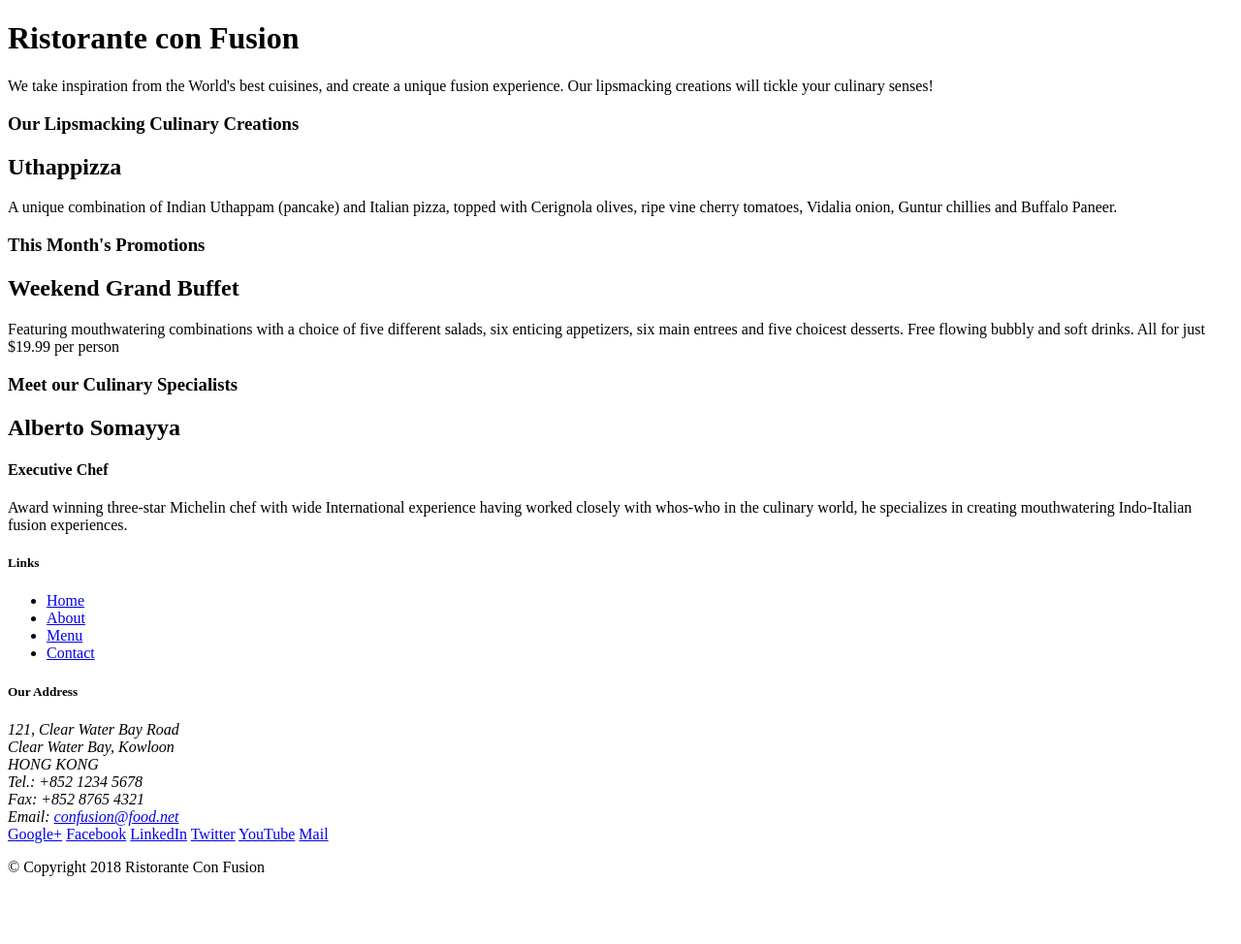
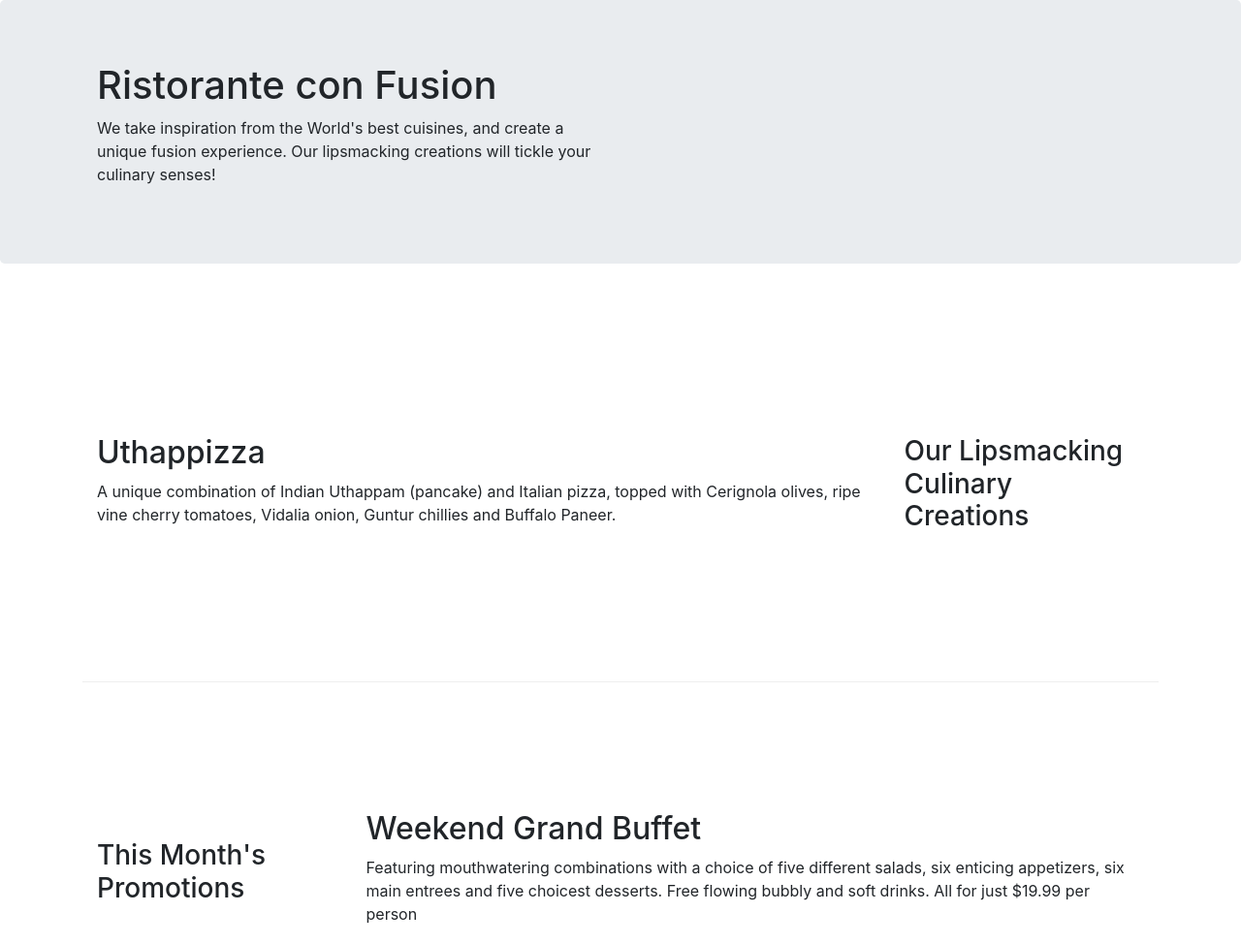
Before and after one commit to gustaborges/course-hku-bootstrap, a website: page index.html in a window 1280 px wide. Shown: the top 974 px of the page at 97% size. Before the commit the page ends 920 px from the top, so only its background shows below. Drawn offline with nearby package versions, Linux system fonts and the light colour scheme.

Commit message:
Bootstrap Grid Part 2

```diff
--- /dev/null
+++ b/css/styles.css
@@ -0,0 +1,22 @@
+.row-header {
+    margin: 0px auto;
+    padding: 0px;
+}
+
+.row-content {
+    margin: 0px auto;
+    padding: 50px 0px;
+    border-bottom: 1px ridge;
+    min-height: 400px;
+}
+
+.footer {
+    background-color: rgb(211, 117, 79);
+    margin: 0px auto;
+    padding: 20px 0px;
+    color: white;
+}
+
+.footer a {
+    color: rgb(104, 49, 5);
+}
--- a/index.html
+++ b/index.html
@@ -2,51 +2,65 @@
 <html lang="en">
 
 <head>
+    <!-- Required meta tags always come first -->
+    <meta charset="utf-8">
+    <meta name="viewport" content="width=device-width, initial-scale=1, shrink-to-fit=no">
+    <meta http-equiv="x-ua-compatible" content="ie=edge">
+
+    <!-- Bootstrap CSS -->
+    <link rel="stylesheet" href="node_modules/bootstrap/dist/css/bootstrap.min.css">
+    <link rel="stylesheet" href="css/styles.css">
     <title>Ristorante Con Fusion</title>
 </head>
 
 <body>
 
-    <header>
-        <div>
-            <div>
-                <div>
+    <header class="jumbotron">
+
+        <div class="container">
+            <div class="row row-header">
+
+                <div class="col-12 col-sm-6">
                     <h1>Ristorante con Fusion</h1>
                     <p>We take inspiration from the World's best cuisines, and create a unique fusion experience. Our lipsmacking creations will tickle your culinary senses!</p>
                 </div>
-                <div>
+
+                <div class="col-12 col-sm">
                 </div>
+
             </div>
         </div>
+
     </header>
 
-    <div>
-        <div>
-            <div>
+    <div class="container">
+        <div class="row row-content align-items-center">
+            <div class="col-12 col-sm-4 order-sm-last col-md-3">
                 <h3>Our Lipsmacking Culinary Creations</h3>
             </div>
-            <div>
+            <div class="col-12 col-sm col-md">
                 <h2>Uthappizza</h2>
                 <p>A unique combination of Indian Uthappam (pancake) and Italian pizza, topped with Cerignola olives, ripe vine cherry tomatoes, Vidalia onion, Guntur chillies and Buffalo Paneer.</p>
             </div>
         </div>
 
 
-        <div>
-            <div>
+        <div class="row row-content align-items-center">
+            <div class="col-12 col-sm-4 order-sm-first col-md-3">
                 <h3>This Month's Promotions</h3>
             </div>
-            <div>
+            <div class="col-12 col-sm col-md">
                 <h2>Weekend Grand Buffet</h2>
                 <p>Featuring mouthwatering combinations with a choice of five different salads, six enticing appetizers, six main entrees and five choicest desserts. Free flowing bubbly and soft drinks. All for just $19.99 per person </p>
             </div>
         </div>
 
-        <div>
-            <div>
+
+        <div class="row row-content align-items-center">
+            <div class="col-12 col-sm-4 order-sm-last col-md-3">
                 <h3>Meet our Culinary Specialists</h3>
             </div>
-            <div>
+            <div class="col-12 col-sm col-md">
                 <h2>Alberto Somayya</h2>
                 <h4>Executive Chef</h4>
                 <p>Award winning three-star Michelin chef with wide International experience having worked closely with whos-who in the culinary world, he specializes in creating mouthwatering Indo-Italian fusion experiences. </p>
@@ -54,19 +68,21 @@
         </div>
     </div>
 
-    <footer>
-        <div>
-            <div>
-                <div>
+    <footer class="footer">
+        <div class="container">
+            <div class="row">
+
+                <div class="col-4 col-sm-2 offset-1">
                     <h5>Links</h5>
-                    <ul>
+                    <ul class="list-unstyled">
                         <li><a href="#">Home</a></li>
                         <li><a href="#">About</a></li>
                         <li><a href="#">Menu</a></li>
                         <li><a href="#">Contact</a></li>
                     </ul>
                 </div>
-                <div>
+
+                <div class="col-7 col-sm-5">
                     <h5>Our Address</h5>
                     <address>
 		              121, Clear Water Bay Road<br>
@@ -77,8 +93,9 @@
 		              Email: <a href="mailto:confusion@food.net">confusion@food.net</a>
 		           </address>
                 </div>
-                <div>
-                    <div>
+
+                <div class="col-12 col-sm-4 align-self-center">
+                    <div class="text-center">
                         <a href="http://google.com/+">Google+</a>
                         <a href="http://www.facebook.com/profile.php?id=">Facebook</a>
                         <a href="http://www.linkedin.com/in/">LinkedIn</a>
@@ -88,13 +105,21 @@
                     </div>
                 </div>
            </div>
-           <div>
-                <div>
+
+           <div class="row justify-content-center">
+
+                <div class="col-auto">
                     <p>© Copyright 2018 Ristorante Con Fusion</p>
                 </div>
+
            </div>
+
         </div>
     </footer>
+
+<script src="node_modules/jquery/dist/jquery.slim.min.js"></script>
+<script src="node_modules/popper.js/dist/umd/popper.min.js"></script>
+<script src="node_modules/bootstrap/dist/js/bootstrap.min.js"></script>
 
 </body>
 
--- a/package.json
+++ b/package.json
@@ -12,5 +12,10 @@
   "license": "ISC",
   "devDependencies": {
     "lite-server": "^2.3.0"
+  },
+  "dependencies": {
+    "bootstrap": "^4.0.0",
+    "jquery": "^3.1.1",
+    "popper.js": "^1.12.9"
   }
 }
```
Also changed, not shown: 1 other file.
